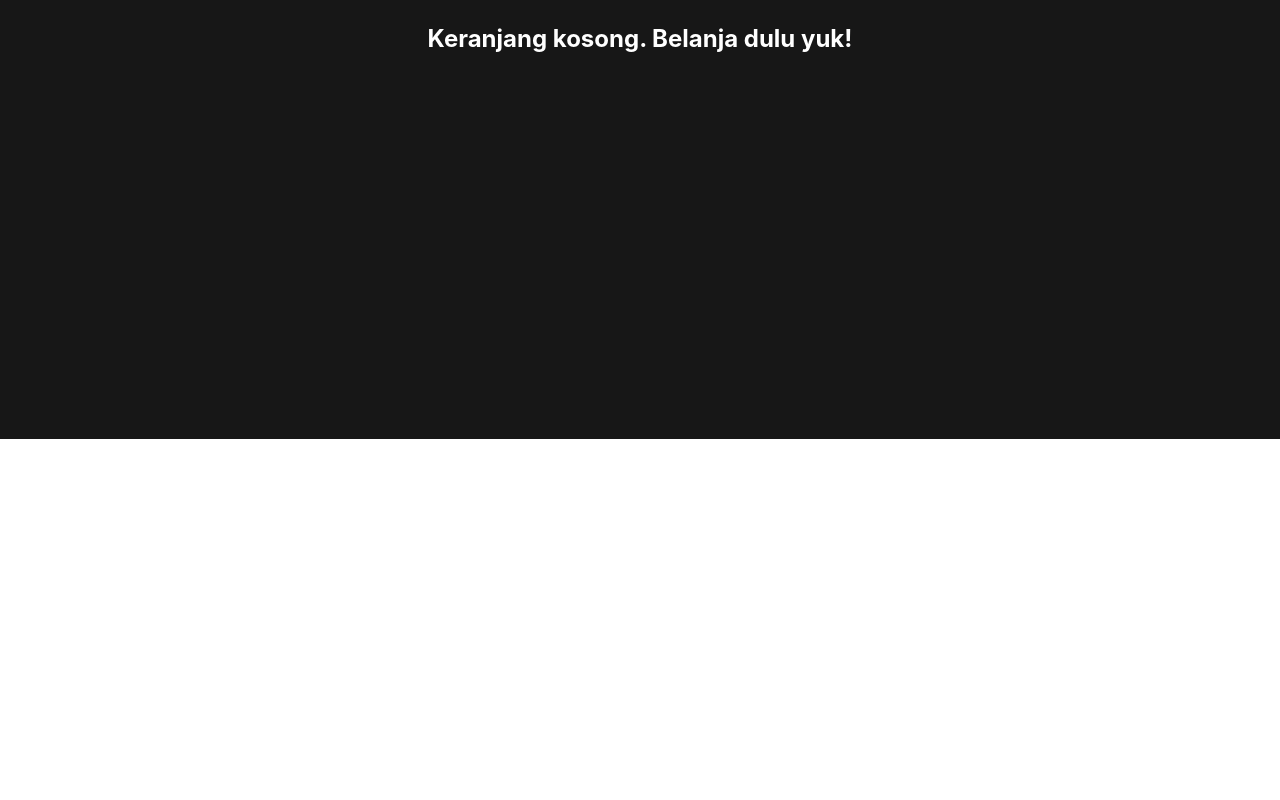
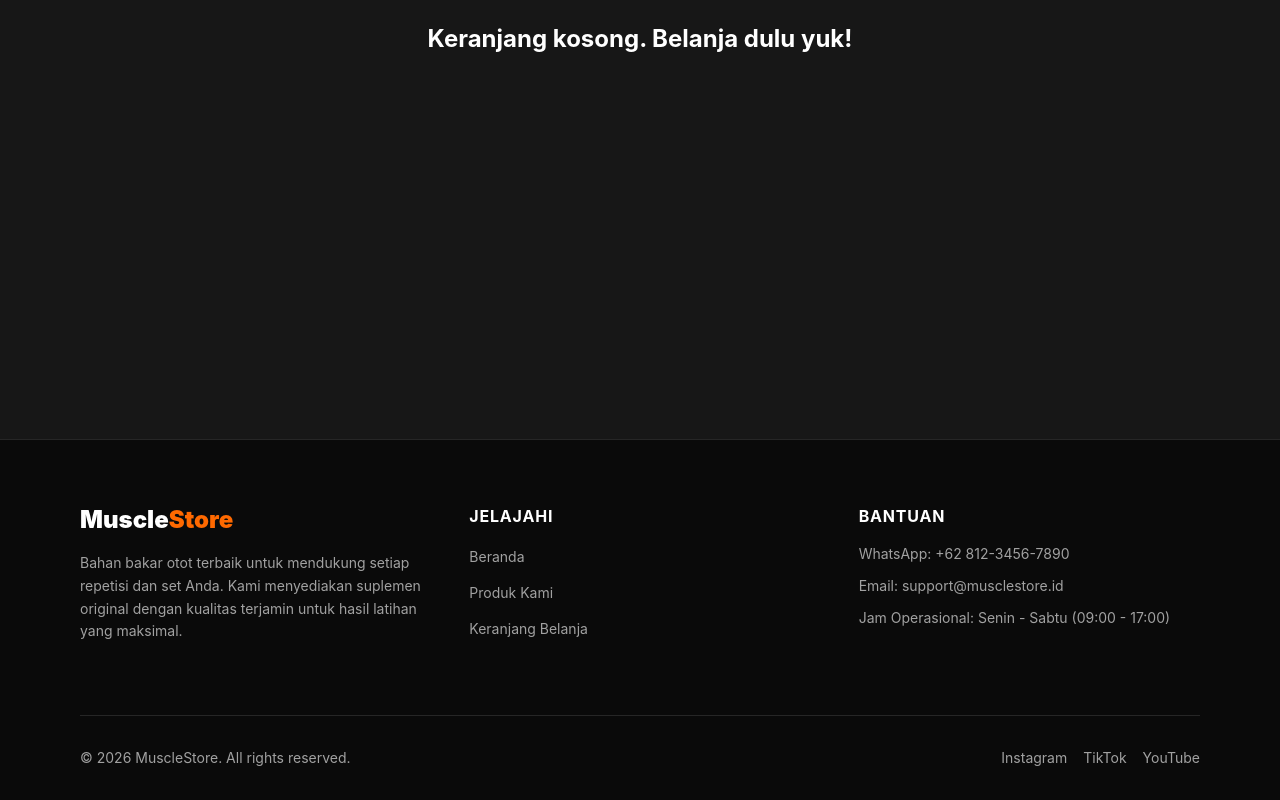
Before and after one commit to bagsssv/supplement-store, a React (Vite) app: page /checkout in a window 1280 px wide. Shown: the part 434-1234 px from the top of the page. Before the commit the page ends 873 px from the top, so only its background shows below. Built offline with nearby package versions, Linux system fonts and the light colour scheme.

Commit message:
feat: menambahkan footer

```diff
--- a/src/App.jsx
+++ b/src/App.jsx
@@ -1,12 +1,13 @@
 import { BrowserRouter, Routes, Route } from 'react-router-dom';
 import { Toaster } from 'react-hot-toast';
-import Navbar from './components/layout/Navbar';
+import Navbar from './components/Layout/Navbar';
 import Home from './pages/Home';
 import Shop from './pages/Shop';
 import Cart from './pages/Cart';
 import Member from './pages/Member';
 import Checkout from './pages/Checkout';
 import { CartProvider } from './contexts/CartContext';
+import Footer from './components/layout/Footer';
 
 function App() {
   return (
@@ -31,6 +32,7 @@ function App() {
             <Route path="/member" element={<Member />} />
             <Route path="/checkout" element={<Checkout />} />
           </Routes>
+          <Footer />
         </div>
       </BrowserRouter>
     </CartProvider>
--- /dev/null
+++ b/src/components/layout/Footer.jsx
@@ -0,0 +1,59 @@
+import { Link } from 'react-router-dom';
+
+export default function Footer() {
+  return (
+    <footer className="bg-neutral-950 text-neutral-400 pt-16 pb-8 border-t border-neutral-800">
+      <div className="max-w-6xl mx-auto px-4">
+        <div className="grid grid-cols-1 md:grid-cols-3 gap-12 mb-12">
+
+          {/* Brand & Deskripsi */}
+          <div>
+            <h2 className="text-2xl font-black text-white mb-4">
+              Muscle<span className="text-orange-500">Store</span>
+            </h2>
+            <p className="text-sm leading-relaxed mb-6">
+              Bahan bakar otot terbaik untuk mendukung setiap repetisi dan set Anda. Kami menyediakan suplemen original dengan kualitas terjamin untuk hasil latihan yang maksimal.
+            </p>
+          </div>
+
+          {/* Quick Links */}
+          <div>
+            <h3 className="text-white font-bold mb-4 uppercase tracking-wider">Jelajahi</h3>
+            <ul className="space-y-3">
+              <li>
+                <Link to="/" className="hover:text-orange-500 transition-colors text-sm">Beranda</Link>
+              </li>
+              <li>
+                <Link to="/shop" className="hover:text-orange-500 transition-colors text-sm">Produk Kami</Link>
+              </li>
+              <li>
+                <Link to="/cart" className="hover:text-orange-500 transition-colors text-sm">Keranjang Belanja</Link>
+              </li>
+            </ul>
+          </div>
+
+          {/* Kontak & Bantuan */}
+          <div>
+            <h3 className="text-white font-bold mb-4 uppercase tracking-wider">Bantuan</h3>
+            <ul className="space-y-3 text-sm">
+              <li>WhatsApp: +62 812-3456-7890</li>
+              <li>Email: support@musclestore.id</li>
+              <li>Jam Operasional: Senin - Sabtu (09:00 - 17:00)</li>
+            </ul>
+          </div>
+
+        </div>
+
+        {/* Copyright */}
+        <div className="border-t border-neutral-800 pt-8 flex flex-col md:flex-row justify-between items-center gap-4 text-sm">
+          <p>&copy; {new Date().getFullYear()} MuscleStore. All rights reserved.</p>
+          <div className="flex gap-4">
+            <span className="cursor-pointer hover:text-white transition-colors">Instagram</span>
+            <span className="cursor-pointer hover:text-white transition-colors">TikTok</span>
+            <span className="cursor-pointer hover:text-white transition-colors">YouTube</span>
+          </div>
+        </div>
+      </div>
+    </footer>
+  );
+}
```
